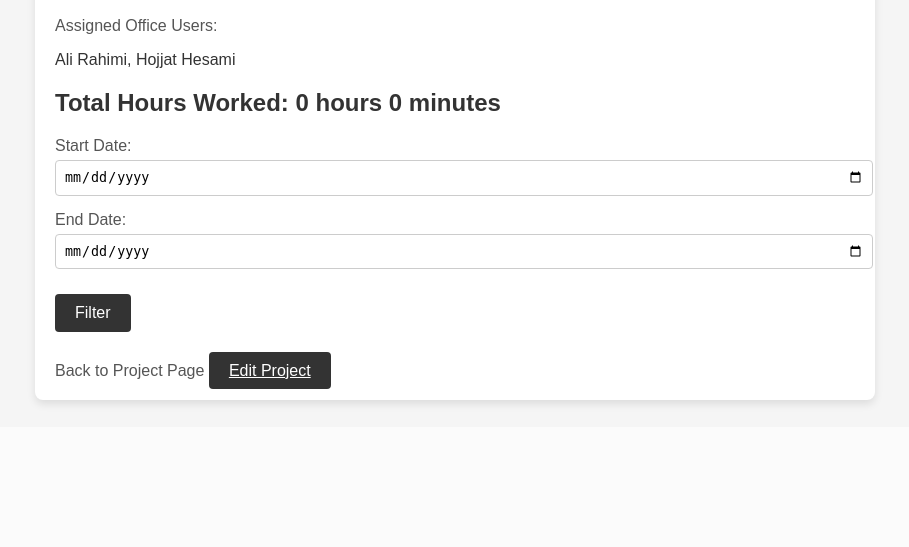
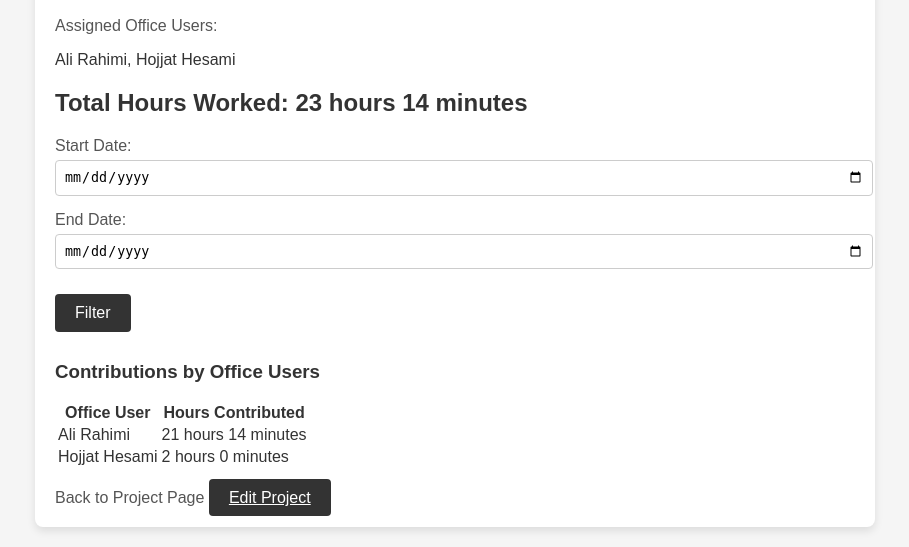
Before and after one commit to CPTicarus/SaatDaftar, a Django app: page /project/11/ in a window 1280 px wide. Shown: the part 373-920 px from the top of the page, without its empty margins (185-1094 px from the left). Before the commit the page ends 780 px from the top, so only its background shows below. Run offline with Django 5.2, Linux system fonts and the light colour scheme; a user stored in the database is signed in; data comes from the database, SQL or seed files in the repository; both versions use the stored data as it was after the commit.

Commit message:
modified:   daftarMain/__pycache__/models.cpython-311.pyc 	modified:   daftarMain/__pycache__/urls.cpython-311.pyc 	modified:   daftarMain/__pycache__/views.cpython-311.pyc 	modified:   daftarMain/models.py 	modified:   daftarMain/templates/detail_project.html 	modified:   daftarMain/templates/registered_hours.html 	modified:   daftarMain/views.py 	modified:   db.sqlite3

```diff
--- a/daftarMain/models.py
+++ b/daftarMain/models.py
@@ -40,6 +40,12 @@ class Clock(models.Model):
 
     def __str__(self):
         return f"{self.office_user} - {self.entry_to_office}"
+
+    def hours_worked(self):
+        if self.entry_to_office and self.exit_from_office:
+            time_difference = self.exit_from_office - self.entry_to_office
+            return time_difference.total_seconds() / 3600.0  # Convert seconds to hours
+        return 0
 
 class Leave(models.Model):
     office_user = models.ForeignKey(OfficeUser, on_delete=models.CASCADE)
--- a/daftarMain/templates/detail_project.html
+++ b/daftarMain/templates/detail_project.html
@@ -89,7 +89,7 @@
             <p>{{ project.assigned_users.all|join:", " }}</p>
         </div>
 
-        <h2>Total Hours Worked: {{ total_hours_int }} hours {{ total_minutes }} minutes</h2>
+        <h2>Total Hours Worked: {{ total_hours }}</h2>
 
         <form method="GET" action="">
             <div class="form-group">
@@ -103,6 +103,24 @@
             <button type="submit" class="button">Filter</button>
         </form>
 
+        <h3>Contributions by Office Users</h3>
+        <table>
+            <thead>
+                <tr>
+                    <th>Office User</th>
+                    <th>Hours Contributed</th>
+                </tr>
+            </thead>
+            <tbody>
+                {% for office_user, hours in user_contributions.items %}
+                    <tr>
+                        <td>{{ office_user.first_name }} {{ office_user.last_name }}</td>
+                        <td>{{ hours }}</td>  <!-- Displaying the formatted hours and minutes -->
+                    </tr>
+                {% endfor %}
+            </tbody>
+        </table>
+
         <a href="{% url 'project_page' %}" class="back-link">Back to Project Page</a>
         <a href="{% url 'edit_project' project.id %}" class="button">Edit Project</a>
     </div>
--- a/daftarMain/views.py
+++ b/daftarMain/views.py
@@ -8,7 +8,9 @@ from django.contrib import messages
 
 from django.db import IntegrityError
 from django.db.models import Sum, F
+
 from datetime import datetime, timedelta
+from collections import defaultdict
 
 from .models import Clock, OfficeUser, OfficeManager, Leave, Project, ProjectTimeLog
 from .forms import OfficeUserForm, RegularRequestForm, ProjectForm, ProjectSelectionForm
@@ -383,18 +385,40 @@ def detail_project(request, project_id):
         end_date = timezone.datetime.strptime(end_date, '%Y-%m-%d').date()
 
     # Calculate total hours worked on the project
-    total_hours = calculate_project_hours(project, start_date, end_date)
+    total_hours = 0
+    user_contributions = {}
 
-    # Convert the total hours to hours and minutes
-    total_hours_int = int(total_hours)  # Extract the full hours part
-    total_minutes = int((total_hours - total_hours_int) * 60)  # Convert fractional hours to minutes
+    for entry in project.clock_entries.all():
+        if start_date and entry.entry_to_office.date() < start_date:
+            continue
+        if end_date and entry.exit_from_office.date() > end_date:
+            continue
+
+        hours_worked = entry.hours_worked()  # Calculate hours worked
+        total_hours += hours_worked
+
+        if entry.office_user in user_contributions:
+            user_contributions[entry.office_user] += hours_worked
+        else:
+            user_contributions[entry.office_user] = hours_worked
+
+    # Convert total hours into hours and minutes
+    total_hours_int = int(total_hours)
+    total_minutes = int((total_hours - total_hours_int) * 60)
+
+    # Convert user contributions to hours and minutes
+    user_contributions_converted = {}
+    for office_user, hours in user_contributions.items():
+        hours_int = int(hours)
+        minutes = int((hours - hours_int) * 60)
+        user_contributions_converted[office_user] = f"{hours_int} hours {minutes} minutes"
 
     context = {
         'project': project,
-        'total_hours_int': total_hours_int,
-        'total_minutes': total_minutes,
+        'total_hours': f"{total_hours_int} hours {total_minutes} minutes",
         'start_date': start_date,
         'end_date': end_date,
+        'user_contributions': user_contributions_converted,
     }
     return render(request, 'detail_project.html', context)
 
@@ -457,15 +481,13 @@ def calculate_hours(request, employee_id):
     })
 
 @login_required
-def delete_registered_hour(request, entry_id):
-    entry = get_object_or_404(Clock, id=entry_id)
-    employee_id = entry.office_user.id
+def delete_registered_hour(request, employee_id, entry_id):
+    # Fetch the entry using entry_id and employee_id for validation
+    entry = get_object_or_404(Clock, id=entry_id, office_user_id=employee_id)
+    entry.delete()
+    messages.success(request, "The entry has been successfully deleted.")
 
-    if request.method == "POST":
-        entry.delete()
-        messages.success(request, 'The registered hour entry has been successfully deleted.')
-
-    return redirect('calculate_hours', employee_id=employee_id)
+    return redirect('registered_hours', employee_id=employee_id)
 
 @login_required
 def add_reward_punishment(request, employee_id):
```
Also changed, not shown: daftarMain/templates/registered_hours.html (+28 -0 lines), db.sqlite3.
